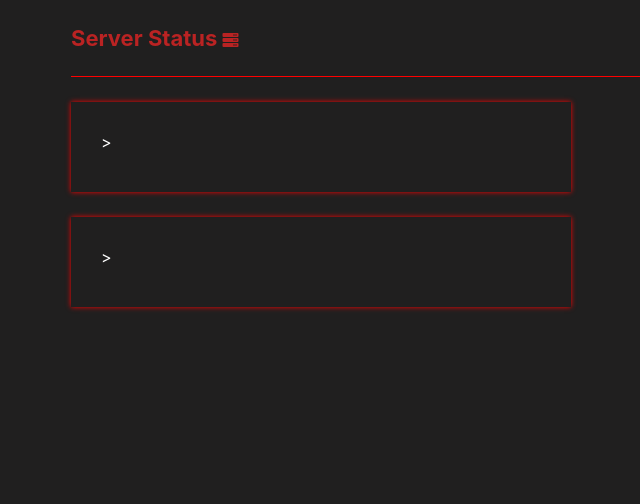
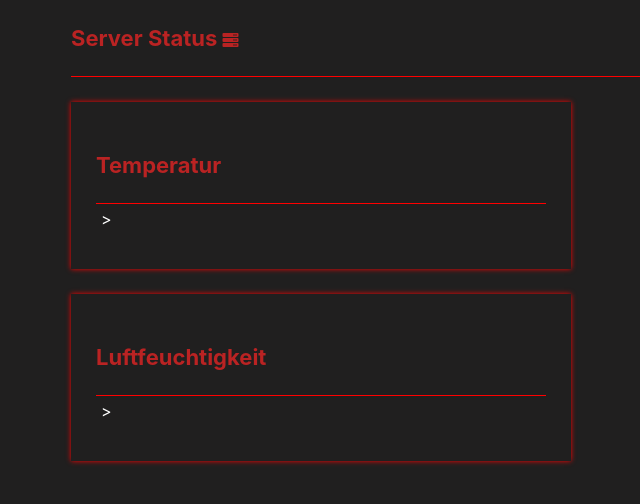
Before and after one commit to Yokai-SUEW/html_old, a PHP site: page /status.php in a window 1280 px wide. Shown: the part 60-564 px from the top of the page, without its empty margins (69-709 px from the left). Run offline with PHP 8.4, Linux system fonts and the light colour scheme; the visitor is signed in with stand-in values (Sample User, id 1); data that the repository does not hold is empty.

Commit message:
status.php updated
<h2> eingefügt

```diff
--- a/status.php
+++ b/status.php
@@ -35,9 +35,11 @@ $stmt->close();
         <div class="content">
             <h2>Server Status <i class="fa fa-server" aria-hidden="true"></i></h2>
 			<div class="tempStatus">
+				<h2>Temperatur</h2>
 				<p>> <?= $temperatur?></p>
 			</div>
 			<div class="humidityStatus">
+			<h2>Luftfeuchtigkeit</h2>
 			<p>> <?= $luftfeuchtigkeit?></p>
 			</div>
         </div>
```
